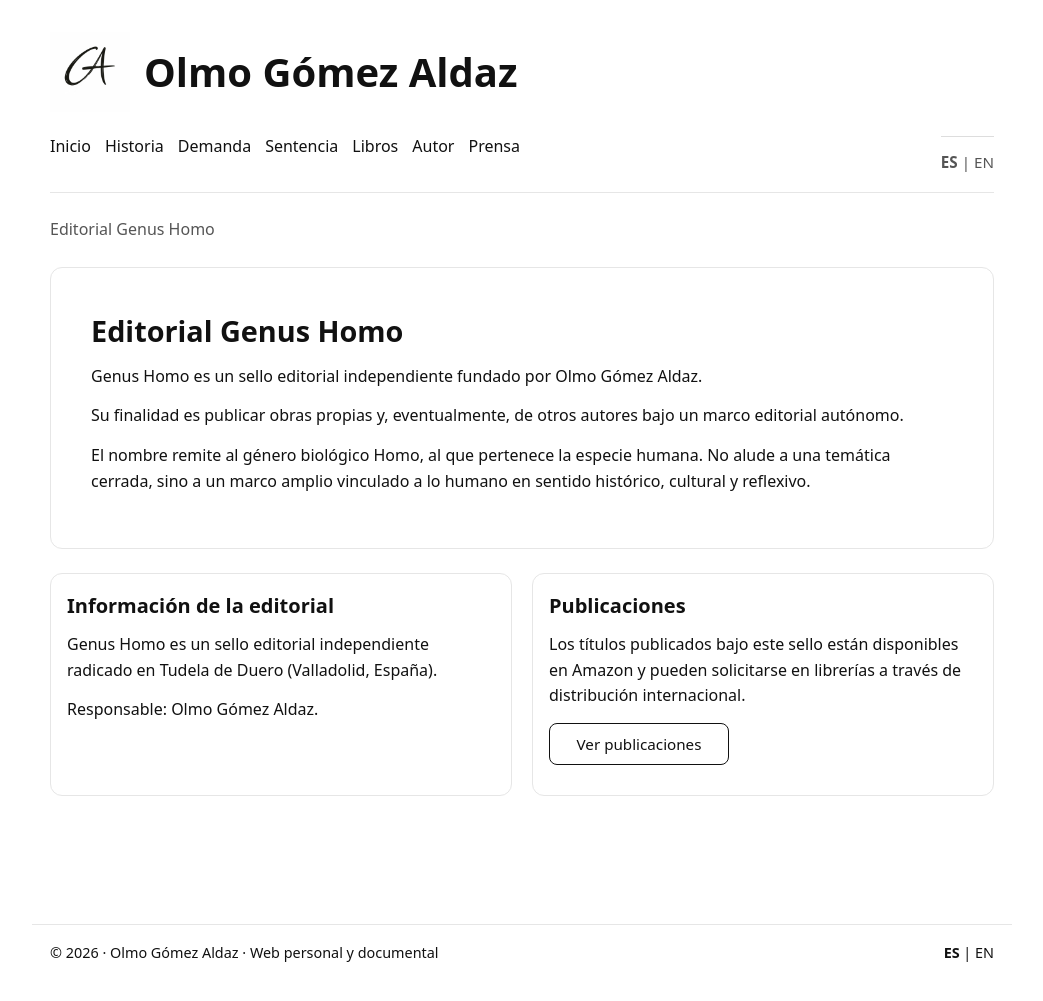
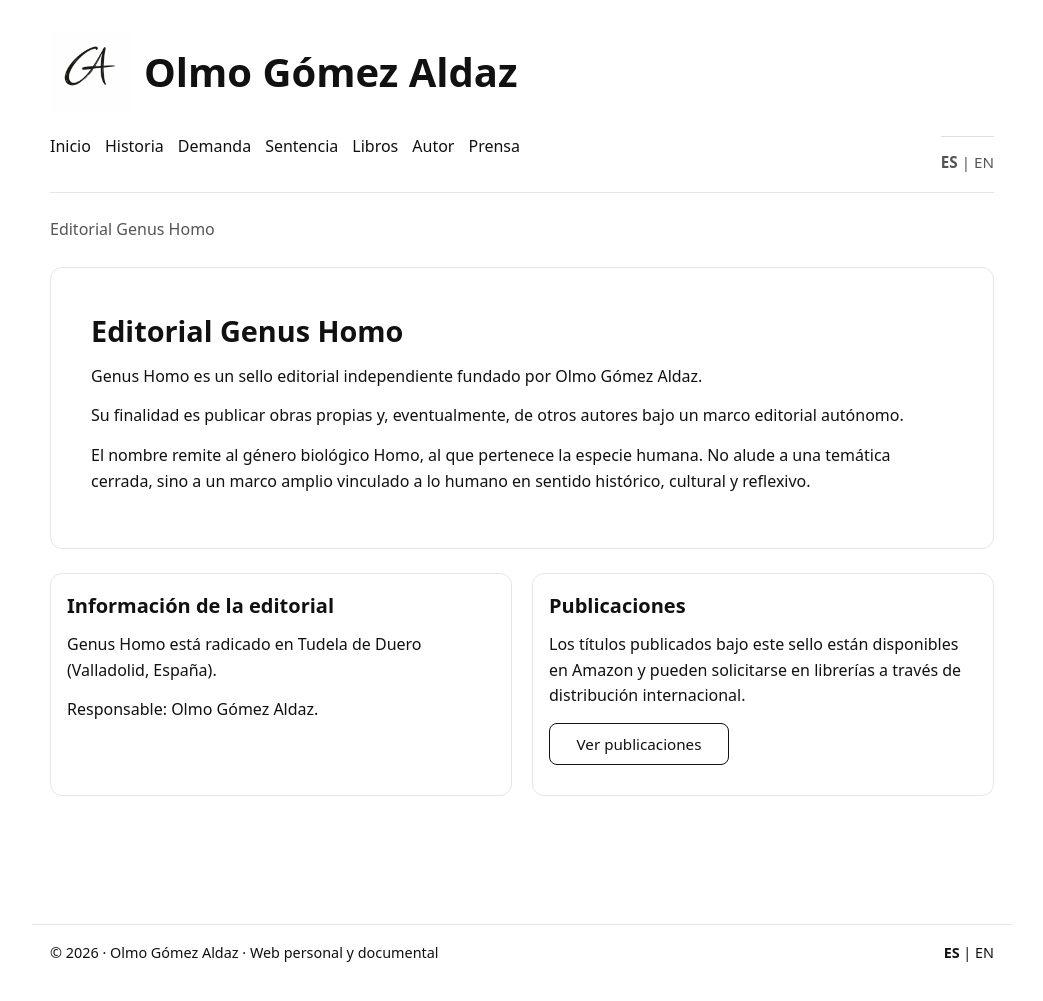
Before and after one commit to olmogaldaz/olmogaldaz.github.io, a Jekyll site: the page built from es/genus-homo/index.html, in a window 1280 px wide and 1010 px high. Shown: the top 1001 px of the window, without its empty margins (118-1161 px from the left). Built offline with Jekyll 4.4.1, drawn with Linux system fonts in a browser that asks for light colours.

Commit message:
Update index.html

```diff
--- a/es/genus-homo/index.html
+++ b/es/genus-homo/index.html
@@ -35,7 +35,7 @@ description: Sello editorial independiente vinculado a los proyectos de identida
     <div class="card">
       <h2>Información de la editorial</h2>
       <p>
-        Genus Homo es un sello editorial independiente radicado en Tudela de Duero (Valladolid, España).
+        Genus Homo está radicado en Tudela de Duero (Valladolid, España).
       </p>
       <p>
         Responsable: Olmo Gómez Aldaz.
```
